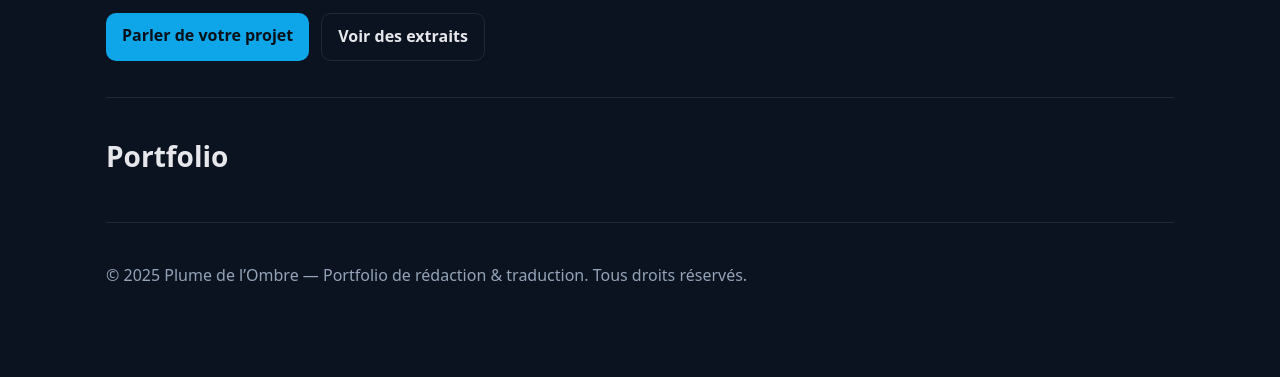
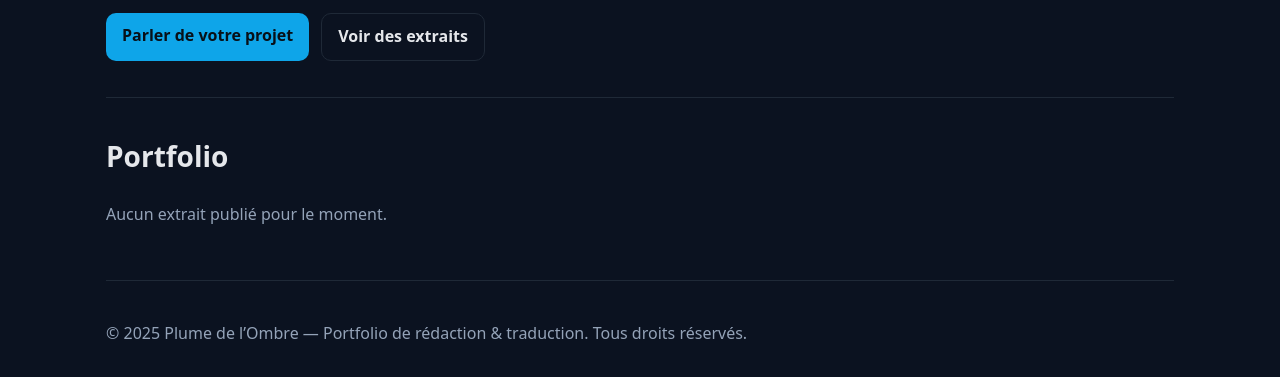
Before and after one commit to Dwakoz/plumedelombre, an Eleventy site: page index.njk in a window 1280 px wide. Shown: the part 277-654 px from the top of the page. Built offline with nearby package versions, Linux system fonts and the light colour scheme; Eleventy itself is replaced by a stand-in of ours; files that its build step writes are made by us from their sources.

Commit message:
Update index.njk

```diff
--- a/index.njk
+++ b/index.njk
@@ -15,7 +15,8 @@ title: Accueil — Plume de l’Ombre
 <section id="portfolio">
   <h2>Portfolio</h2>
   <div class="grid cols-3" role="list" id="extraits-dyn">
-  {% for item in collections.extraits | reverse | slice(0,6) %}
+  {% set items = (collections.extraits or []) | reverse | slice(0,6) %}
+  {% for item in items %}
     <article class="card" role="listitem">
       <h3>{{ item.data.title }}</h3>
       <p class="muted">Extrait</p>
@@ -23,5 +24,8 @@ title: Accueil — Plume de l’Ombre
       <a href="{{ item.url }}" aria-label="Lire l’extrait complet">Lire l’extrait complet</a>
     </article>
   {% endfor %}
+  {% if items | length == 0 %}
+    <p class="muted">Aucun extrait publié pour le moment.</p>
+  {% endif %}
   </div>
 </section>
```
